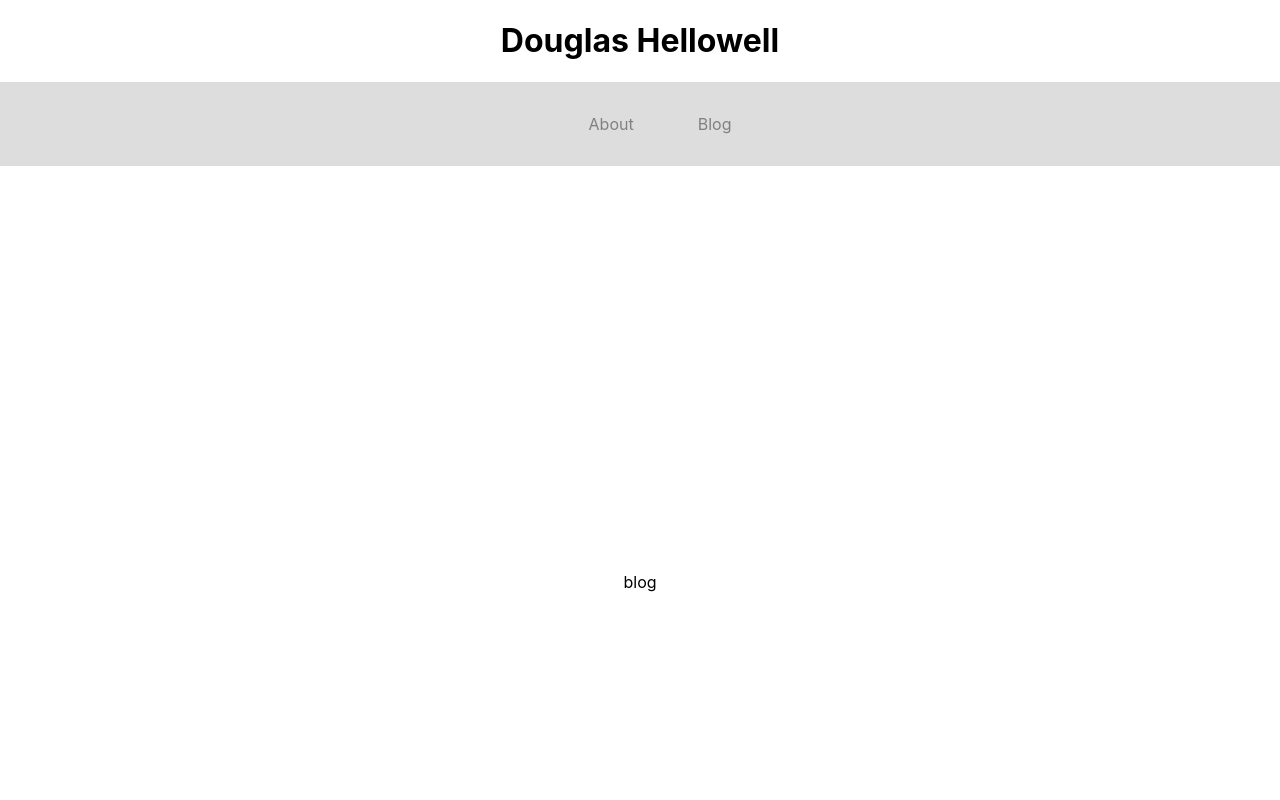
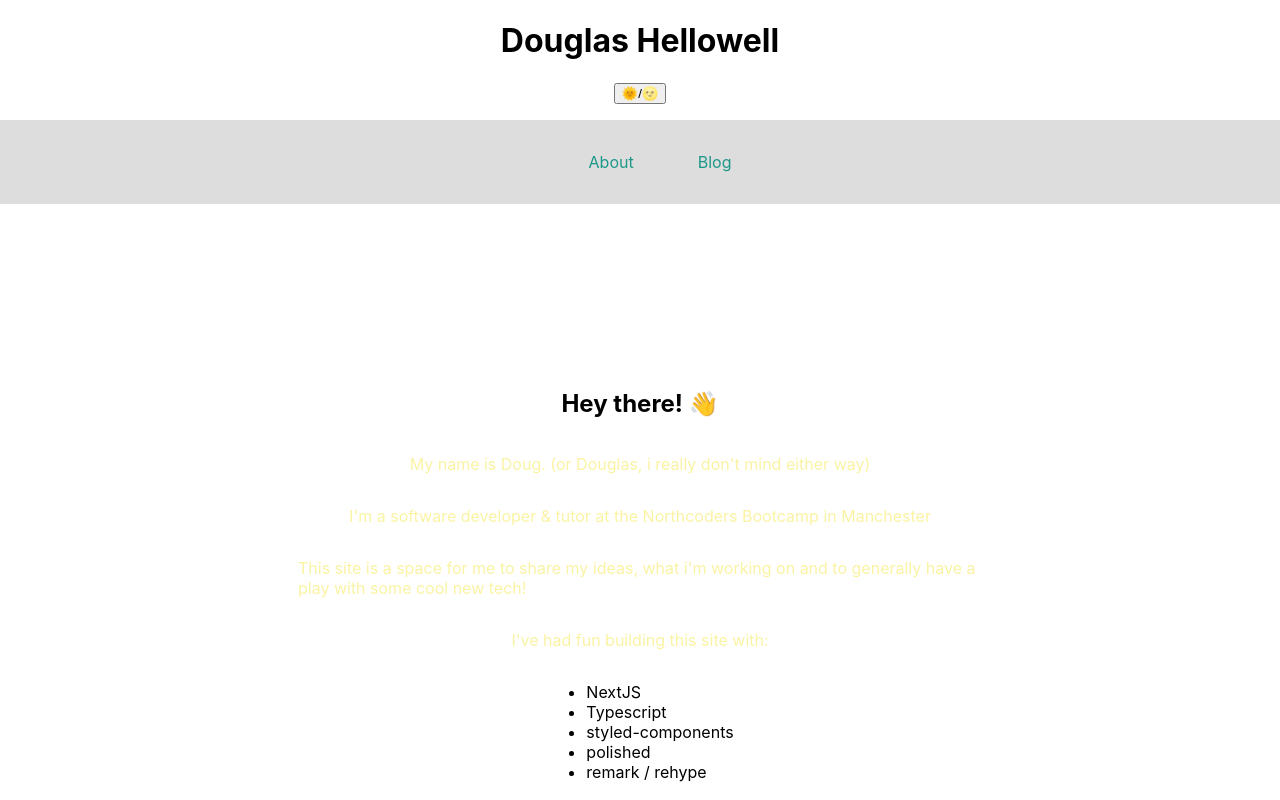
Before and after one commit to douglashellowell/hellowell, a Next.js app: page / in a window 1280 px wide. Shown: the top 800 px of the page. Built offline with nearby package versions, Linux system fonts and the light colour scheme.

Commit message:
add theme contexts

```diff
--- a/components/Header.tsx
+++ b/components/Header.tsx
@@ -1,5 +1,8 @@
 import Nav from './Nav';
 import styled from 'styled-components';
+import { ThemeToggleContext } from 'styles/theme';
+import { useContext } from 'react';
+import Link from 'next/link';
 
 const StyledHeader = styled.header`
   text-align: center;
@@ -9,9 +12,13 @@ const StyledHeader = styled.header`
 `;
 
 const Header = () => {
+  const themeToggle = useContext(ThemeToggleContext);
   return (
     <StyledHeader>
-      <h1>Douglas Hellowell</h1>
+      <Link href="/">
+        <h1>Douglas Hellowell</h1>
+      </Link>
+      <button onClick={themeToggle}>🌞/🌝</button>
       <Nav />
     </StyledHeader>
   );
--- a/lib/docs.ts
+++ b/lib/docs.ts
@@ -5,8 +5,8 @@ import matter from 'gray-matter';
 const docsDir = path.join(process.cwd(), 'posts');
 
 export function getDocBySlug(slug: string) {
-  const realSlug = slug.replace(/\.md$/, '');
-  const fullPath = path.join(docsDir, `${realSlug}.md`);
+  const realSlug = slug.replace(/\.mdx$/, '');
+  const fullPath = path.join(docsDir, `${realSlug}.mdx`);
   const fileContents = fs.readFileSync(fullPath, 'utf8');
   const { data, content } = matter(fileContents);
 
--- a/next.config.js
+++ b/next.config.js
@@ -1,4 +1,6 @@
+const withMDX = require('@next/mdx')({ extension: /\.mdx$/ });
+
 /** @type {import('next').NextConfig} */
-module.exports = {
-  reactStrictMode: true,
-};
+module.exports = withMDX({
+  pageExtensions: ['ts', 'tsx', 'md', 'mdx'],
+});
--- a/package.json
+++ b/package.json
@@ -10,8 +10,11 @@
     "lint": "next lint"
   },
   "dependencies": {
+    "@mdx-js/loader": "^1.6.22",
+    "@next/mdx": "^11.1.2",
     "gray-matter": "^4.0.3",
     "next": "11.1.2",
+    "polished": "^4.1.3",
     "react": "17.0.2",
     "react-dom": "17.0.2",
     "rehype-format": "^4.0.0",
--- a/pages/_app.tsx
+++ b/pages/_app.tsx
@@ -1,12 +1,18 @@
 import '../styles/globals.css';
 import type { AppProps } from 'next/app';
 import Layout from './_layout';
+import StyledThemeProvider, { ThemeStyles } from 'styles/theme';
+import { createGlobalStyle } from 'styled-components';
+import { GlobalStyle } from '../styles/theme';
 
 function MyApp({ Component, pageProps }: AppProps) {
   return (
-    <Layout>
-      <Component {...pageProps} />
-    </Layout>
+    <StyledThemeProvider>
+      <Layout>
+        <Component {...pageProps} />
+      </Layout>
+      <GlobalStyle />
+    </StyledThemeProvider>
   );
 }
 export default MyApp;
--- a/pages/index.tsx
+++ b/pages/index.tsx
@@ -1,14 +1,39 @@
 import type { NextPage } from 'next';
-import Link from 'next/link';
 import styles from '../styles/Home.module.css';
 
 const Home: NextPage = () => {
   return (
     <div className={styles.container}>
       <main className={styles.main}>
-        <Link href="/blog">
-          <a>blog</a>
-        </Link>
+        <h2>
+          Hey there!{' '}
+          <span aria-role="img" aria-hidden>
+            👋
+          </span>
+        </h2>
+        <p>My name is Doug. (or Douglas, i really don't mind either way)</p>
+        <p>
+          I'm a software developer & tutor at the Northcoders Bootcamp in
+          Manchester
+        </p>
+        <p>
+          This site is a space for me to share my ideas, what i'm working on and
+          to generally have a play with some cool new tech!
+        </p>
+
+        <p>I've had fun building this site with:</p>
+        <ul>
+          <li>NextJS</li>
+          <li>Typescript</li>
+          <li>styled-components</li>
+          <li>polished</li>
+          <li>remark / rehype</li>
+        </ul>
+
+        <p>
+          I'm always up for a chat - code and non-code related! Drop me a line
+          at: ____email here____
+        </p>
       </main>
     </div>
   );
--- /dev/null
+++ b/styles/theme.tsx
@@ -0,0 +1,88 @@
+import React, { useState } from 'react';
+import { ThemeProvider, createGlobalStyle } from 'styled-components';
+import { lighten } from 'polished';
+
+export const GlobalStyle = createGlobalStyle`
+  * {
+    transition: all 0.3s;
+  }
+
+
+    body {
+        background-color: ${({ theme }: { theme: ThemeStyles }) =>
+          theme.primary};
+    }
+
+    p {
+      color: ${({ theme }: { theme: ThemeStyles }) => theme.secondary}
+    }
+
+    a{
+      color: ${({ theme }: { theme: ThemeStyles }) => theme.linkUnvisited}
+    }
+
+    a::visited{
+      color: ${({ theme }: { theme: ThemeStyles }) => theme.linkVisited}
+    }
+`;
+
+export const ThemeToggleContext = React.createContext(() => {}); // needs default??
+
+export type ThemeStyles = {
+  primary: string;
+  secondary: string;
+  linkUnvisited: string;
+  linkVisited: string;
+  primaryCTA: string;
+  secondaryCTA: string;
+};
+
+export type ThemeIndex = {
+  [ThemeMode.darkMode]: ThemeStyles;
+  [ThemeMode.lightMode]: ThemeStyles;
+};
+
+enum ThemeMode {
+  lightMode,
+  darkMode,
+}
+
+const theme: ThemeIndex = {
+  [ThemeMode.darkMode]: {
+    primary: 'black',
+    secondary: 'hsl(18, 100%, 72%)',
+    linkUnvisited: 'rgb(152, 102, 27)',
+    linkVisited: lighten(0.5, 'rgb(152, 73, 27)'), // figure out a neat way to make these variables
+    primaryCTA: 'red',
+    secondaryCTA: lighten(0.3, 'red'),
+  },
+  [ThemeMode.lightMode]: {
+    primary: 'white',
+    secondary: 'hsl(55, 90%, 81%)',
+    linkUnvisited: 'hsl(173, 70%, 35%)',
+    linkVisited: lighten(0.5, 'hsl(173, 70%, 35%)'), // figure out a neat way to make these variables
+    primaryCTA: 'blue',
+    secondaryCTA: lighten(0.3, 'blue'),
+  },
+};
+
+const StyledThemeProvider: React.FC = ({ children }) => {
+  const [selectedTheme, setSetSelectedTheme] = useState(ThemeMode.lightMode);
+
+  const toggleTheme = () => {
+    setSetSelectedTheme((currentTheme) => {
+      return currentTheme === ThemeMode.lightMode
+        ? ThemeMode.darkMode
+        : ThemeMode.lightMode;
+    });
+  };
+  console.log(selectedTheme);
+
+  return (
+    <ThemeToggleContext.Provider value={toggleTheme}>
+      <ThemeProvider theme={theme[selectedTheme]}>{children}</ThemeProvider>
+    </ThemeToggleContext.Provider>
+  );
+};
+
+export default StyledThemeProvider;
```
Also changed, not shown: posts/my-post.mdx (renamed from posts/my-post.md, +11 -1 lines), posts/secondPOst.mdx (renamed from posts/secondPOst.md), 1 other file (tests, documents, lock files or other folders).
